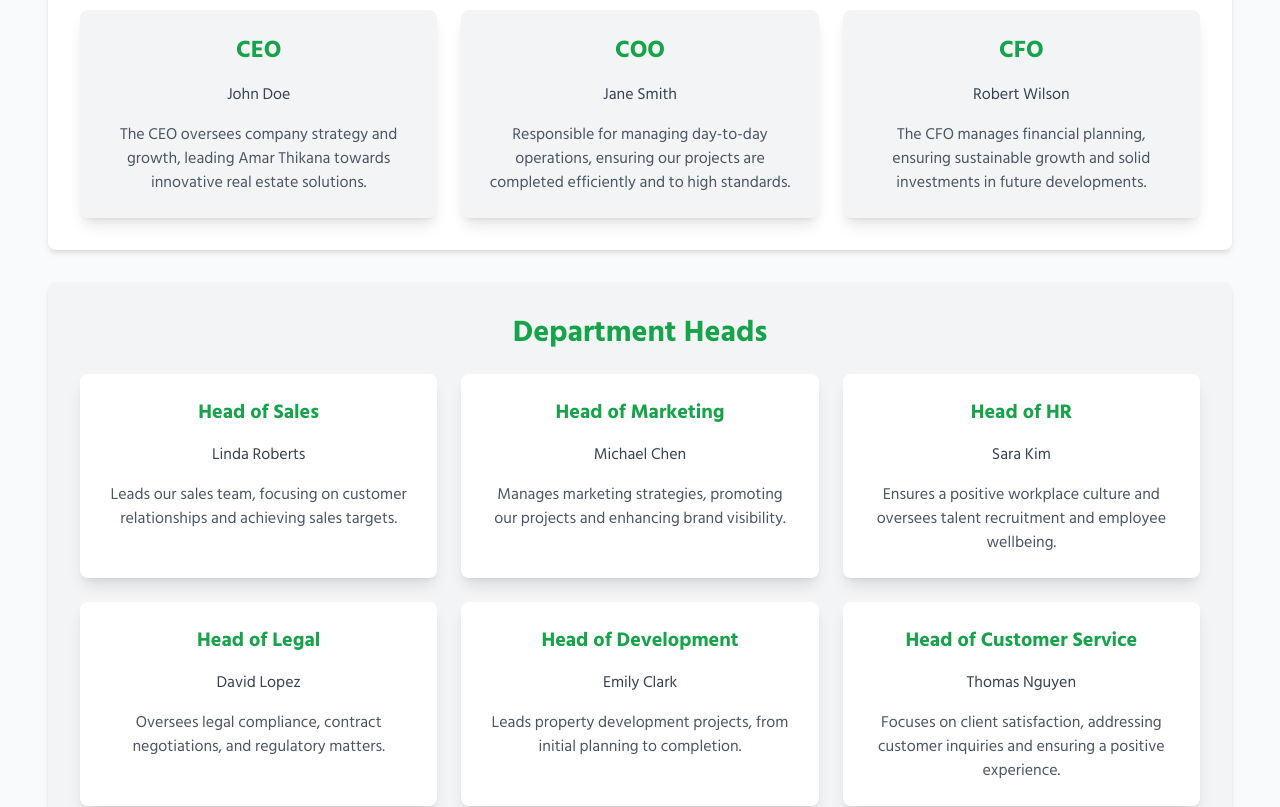
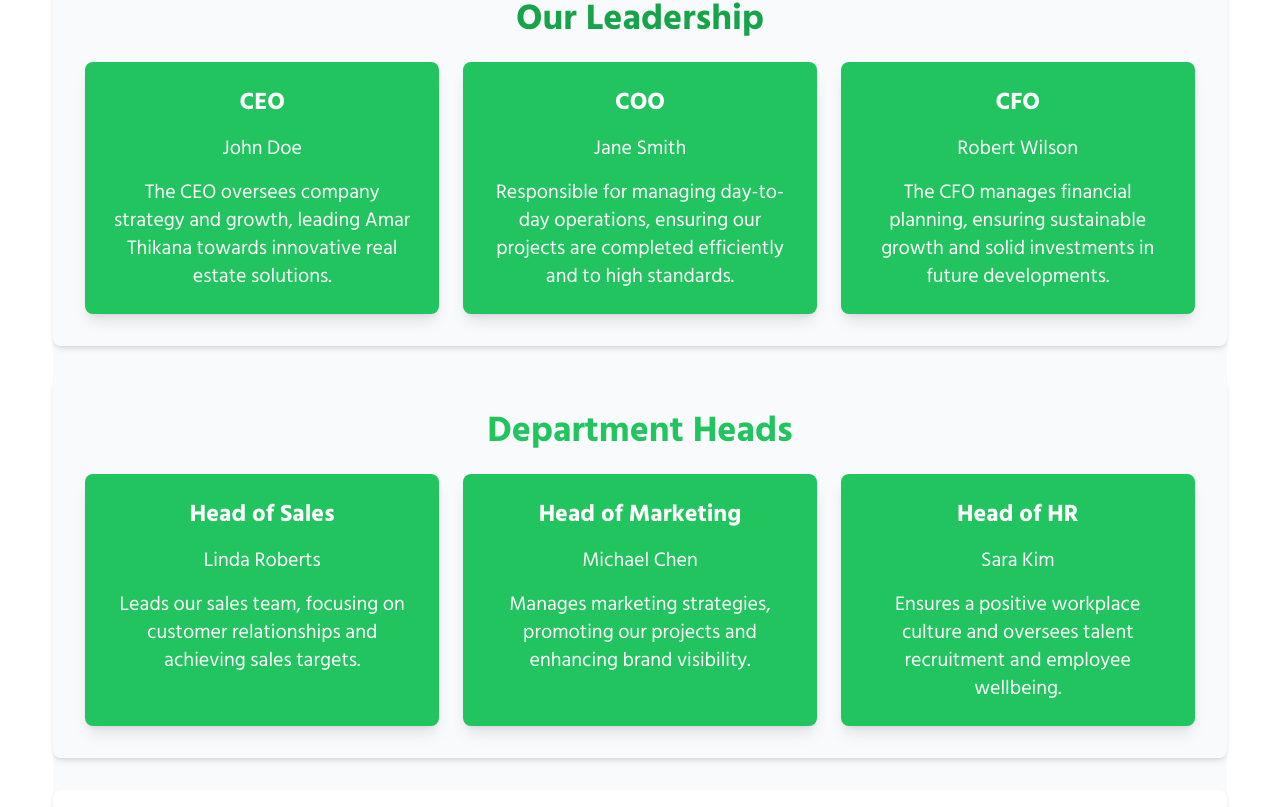
Before and after one commit to universeIt137/RealState-FrontEnd, a React (Vite) app: page /corporate-structure in a window 1280 px wide. Shown: the part 318-1125 px from the top of the page. Built offline with nearby package versions, Linux system fonts and the light colour scheme.

Commit message:
project structure design completed

```diff
--- a/src/pages/clientSide/corporate-structure/CorporateStructurePage.jsx
+++ b/src/pages/clientSide/corporate-structure/CorporateStructurePage.jsx
@@ -1,5 +1,6 @@
 import React from 'react';
 import { Helmet } from 'react-helmet-async';
+import { Link } from 'react-router-dom';
 
 const CorporateStructurePage = () => {
   return (
@@ -8,41 +9,42 @@
         <title>Amar Thikana | Corporate Structure</title>
       </Helmet>
 
-      <div className="w-full p-6 md:p-12 bg-gray-50">
+      <div className='w-11/12 mx-auto'>
+        <div className="bg-gray-50 my-20 md:my-24">
           {/* Header */}
-        <header className="text-center py-10 bg-gradient-to-r from-green-500 to-green-600 text-white rounded-lg shadow-lg">
-          <h1 className="text-4xl font-bold">Corporate Structure</h1>
-          <p className="text-lg mt-2">Meet the Team Leading Amar Thikana Properties Ltd.</p>
+          <header className="text-center py-5 md:py-10 bg-[#21c45e] text-white rounded-lg shadow-lg">
+            <h1 className="md:text-4xl font-bold">Corporate Structure</h1>
+            <p className="md:text-lg text-[10px] md:mt-2">Meet the Team Leading Amar Thikana Properties Ltd.</p>
           </header>
 
           {/* Organizational Chart Section */}
-        <section className="bg-white p-8 rounded-lg shadow-md my-8">
-          <h2 className="text-3xl font-bold text-green-600 text-center mb-6">Our Leadership</h2>
-          <div className="flex flex-col md:flex-row md:space-x-6 space-y-6 md:space-y-0 justify-center">
+          <section className="p-4 md:p-8 rounded-lg shadow-md my-4 md:my-8">
+            <h1 className="md:text-4xl font-bold text-green-600 text-center mb-3 md:mb-6">Our Leadership</h1>
+            <div className="grid grid-cols-1 md:grid-cols-2 lg:grid-cols-3 gap-6">
 
               {/* CEO */}
-            <div className="bg-gray-100 p-6 rounded-lg shadow-lg flex-1 text-center">
-              <h3 className="text-2xl font-bold text-green-600 mb-4">CEO</h3>
-              <p className="text-gray-700 mb-4">John Doe</p>
-              <p className="text-gray-600">
+              <div className="bg-[#21c45e] p-3 md:p-6 rounded-lg shadow-lg text-center transform transition-transform duration-300 hover:scale-105">
+                <h3 className="md:text-2xl text-[14px] font-bold text-white md:mb-4">CEO</h3>
+                <p className="text-white md:text-xl text-[12px] md:mb-4">John Doe</p>
+                <p className="text-white md:text-xl text-[12px]">
                   The CEO oversees company strategy and growth, leading Amar Thikana towards innovative real estate solutions.
                 </p>
               </div>
 
               {/* COO */}
-            <div className="bg-gray-100 p-6 rounded-lg shadow-lg flex-1 text-center">
-              <h3 className="text-2xl font-bold text-green-600 mb-4">COO</h3>
-              <p className="text-gray-700 mb-4">Jane Smith</p>
-              <p className="text-gray-600">
+              <div className="bg-[#21c45e] p-3 md:p-6 rounded-lg shadow-lg text-center transform transition-transform duration-300 hover:scale-105">
+                <h3 className="md:text-2xl text-[14px] font-bold  text-white md:mb-4">COO</h3>
+                <p className="text-white md:text-xl text-[12px] md:mb-4">Jane Smith</p>
+                <p className="text-white md:text-xl text-[12px]">
                   Responsible for managing day-to-day operations, ensuring our projects are completed efficiently and to high standards.
                 </p>
               </div>
 
               {/* CFO */}
-            <div className="bg-gray-100 p-6 rounded-lg shadow-lg flex-1 text-center">
-              <h3 className="text-2xl font-bold text-green-600 mb-4">CFO</h3>
-              <p className="text-gray-700 mb-4">Robert Wilson</p>
-              <p className="text-gray-600">
+              <div className="bg-[#21c45e] p-3 md:p-6 rounded-lg shadow-lg text-center transform transition-transform duration-300 hover:scale-105">
+                <h3 className="md:text-2xl text-[14px] font-bold  text-white md:mb-4">CFO</h3>
+                <p className="text-white md:text-xl text-[12px] md:mb-4">Robert Wilson</p>
+                <p className="text-white md:text-xl text-[12px]">
                   The CFO manages financial planning, ensuring sustainable growth and solid investments in future developments.
                 </p>
               </div>
@@ -50,76 +52,52 @@
           </section>
 
           {/* Department Heads Section */}
-        <section className="bg-gray-100 p-8 rounded-lg shadow-md my-8">
-          <h2 className="text-3xl font-bold text-green-600 text-center mb-6">Department Heads</h2>
+          <section className=" p-4 md:p-8 rounded-lg shadow-md md:my-8">
+            <h1 className="md:text-4xl font-bold text-[#21c45e] text-center mb-3 md:mb-6">Department Heads</h1>
             <div className="grid grid-cols-1 md:grid-cols-2 lg:grid-cols-3 gap-6">
 
               {/* Head of Sales */}
-            <div className="bg-white p-6 rounded-lg shadow-lg text-center">
-              <h3 className="text-xl font-bold text-green-600 mb-4">Head of Sales</h3>
-              <p className="text-gray-700 mb-4">Linda Roberts</p>
-              <p className="text-gray-600">
+              <div className="bg-[#21c45e] p-3 md:p-6 rounded-lg shadow-lg text-center transform transition-transform duration-300 hover:scale-105">
+                <h3 className="md:text-2xl text-[14px] font-bold  text-white md:mb-4">Head of Sales</h3>
+                <p className="text-white md:text-xl text-[12px] md:mb-4">Linda Roberts</p>
+                <p className="text-white md:text-xl text-[12px]">
                   Leads our sales team, focusing on customer relationships and achieving sales targets.
                 </p>
               </div>
 
               {/* Head of Marketing */}
-            <div className="bg-white p-6 rounded-lg shadow-lg text-center">
-              <h3 className="text-xl font-bold text-green-600 mb-4">Head of Marketing</h3>
-              <p className="text-gray-700 mb-4">Michael Chen</p>
-              <p className="text-gray-600">
+              <div className="bg-[#21c45e] p-3 md:p-6 rounded-lg shadow-lg text-center transform transition-transform duration-300 hover:scale-105">
+                <h3 className="md:text-2xl text-[14px] font-bold  text-white md:mb-4">Head of Marketing</h3>
+                <p className="text-white md:text-xl text-[12px] md:mb-4">Michael Chen</p>
+                <p className="text-white md:text-xl text-[12px]">
                   Manages marketing strategies, promoting our projects and enhancing brand visibility.
                 </p>
               </div>
 
               {/* Head of HR */}
-            <div className="bg-white p-6 rounded-lg shadow-lg text-center">
-              <h3 className="text-xl font-bold text-green-600 mb-4">Head of HR</h3>
-              <p className="text-gray-700 mb-4">Sara Kim</p>
-              <p className="text-gray-600">
+              <div className="bg-[#21c45e] p-3 md:p-6 rounded-lg shadow-lg text-center transform transition-transform duration-300 hover:scale-105">
+                <h3 className="md:text-2xl text-[14px] font-bold  text-white md:mb-4">Head of HR</h3>
+                <p className="text-white md:text-xl text-[12px] md:mb-4">Sara Kim</p>
+                <p className="text-white md:text-xl text-[12px]">
                   Ensures a positive workplace culture and oversees talent recruitment and employee wellbeing.
                 </p>
               </div>
 
-            {/* Head of Legal */}
-            <div className="bg-white p-6 rounded-lg shadow-lg text-center">
-              <h3 className="text-xl font-bold text-green-600 mb-4">Head of Legal</h3>
-              <p className="text-gray-700 mb-4">David Lopez</p>
-              <p className="text-gray-600">
-                Oversees legal compliance, contract negotiations, and regulatory matters.
-              </p>
-            </div>
-
-            {/* Head of Development */}
-            <div className="bg-white p-6 rounded-lg shadow-lg text-center">
-              <h3 className="text-xl font-bold text-green-600 mb-4">Head of Development</h3>
-              <p className="text-gray-700 mb-4">Emily Clark</p>
-              <p className="text-gray-600">
-                Leads property development projects, from initial planning to completion.
-              </p>
-            </div>
-
-            {/* Head of Customer Service */}
-            <div className="bg-white p-6 rounded-lg shadow-lg text-center">
-              <h3 className="text-xl font-bold text-green-600 mb-4">Head of Customer Service</h3>
-              <p className="text-gray-700 mb-4">Thomas Nguyen</p>
-              <p className="text-gray-600">
-                Focuses on client satisfaction, addressing customer inquiries and ensuring a positive experience.
-              </p>
-            </div>
+              {/* Additional Department Heads... */}
             </div>
           </section>
 
           {/* Contact Section */}
-        <section className="bg-white p-8 rounded-lg shadow-md my-8 text-center">
-          <h2 className="text-3xl font-bold text-green-600 mb-6">Join Our Team</h2>
-          <p className="text-gray-700 mb-4">
+          <section className="bg-white p-4 md:p-8 rounded-lg shadow-md my-4 md:my-8 text-center">
+            <h2 className="md:text-4xl font-bold text-[#21c45e] mb-1 md:mb-6">Join Our Team</h2>
+            <p className="text-[#21c45e] text-[10px] md:text-[16px] mb-2 md:mb-4">
               Interested in joining a leading real estate company? Check out our current job openings and apply today!
             </p>
-          <button className="bg-green-500 text-white font-bold py-2 px-6 rounded-md hover:bg-green-600">
-            Careers
+            <button className="bg-green-500 text-white font-bold py-1 md:py-2 px-3 text-[10px] md:text-[16px] md:px-6 rounded-md hover:bg-green-600">
+              <Link to="/career">Careers</Link>
             </button>
           </section>
+        </div>
       </div>
     </>
   );
```
Lines whose indentation alone changed are shown as unchanged.
